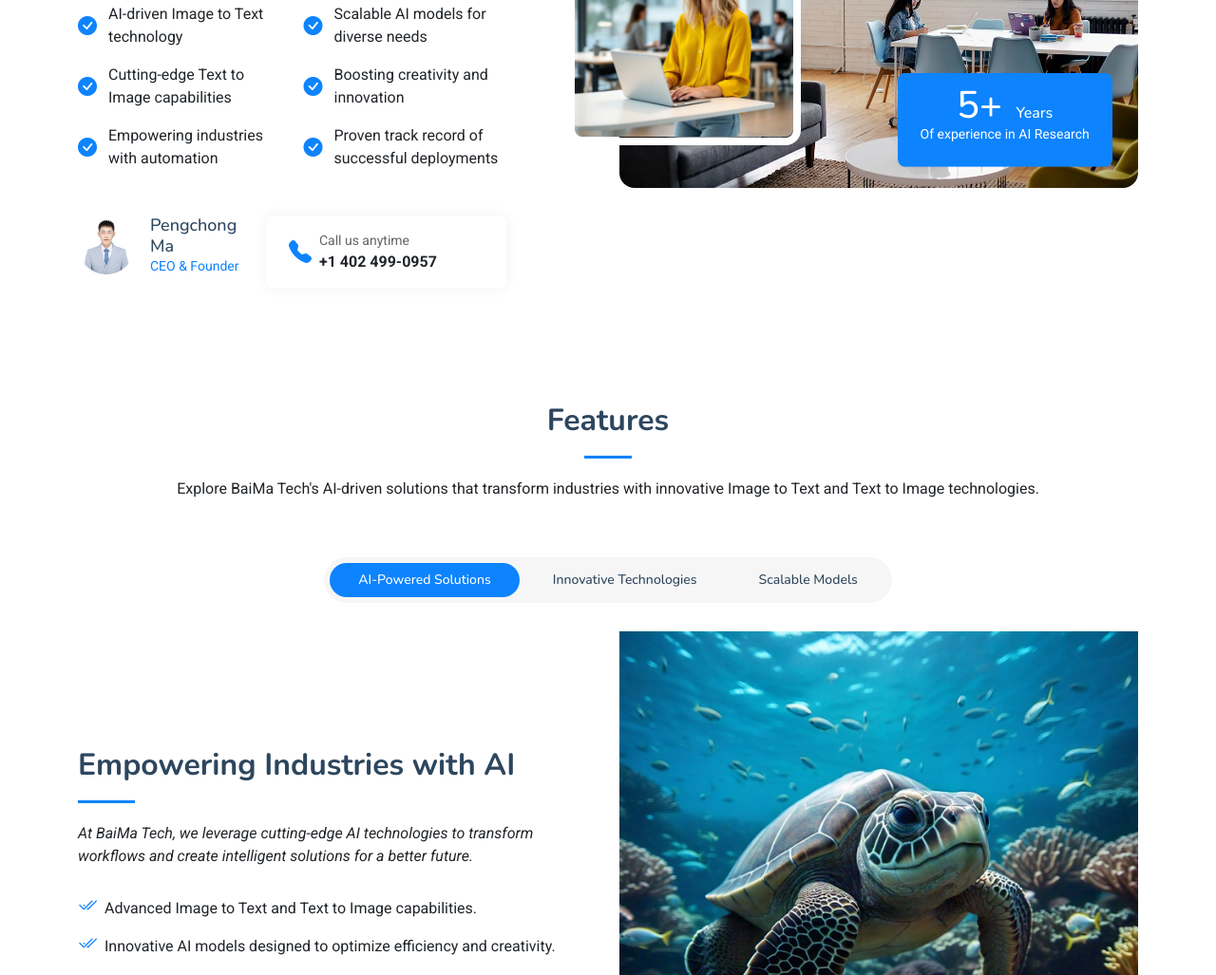
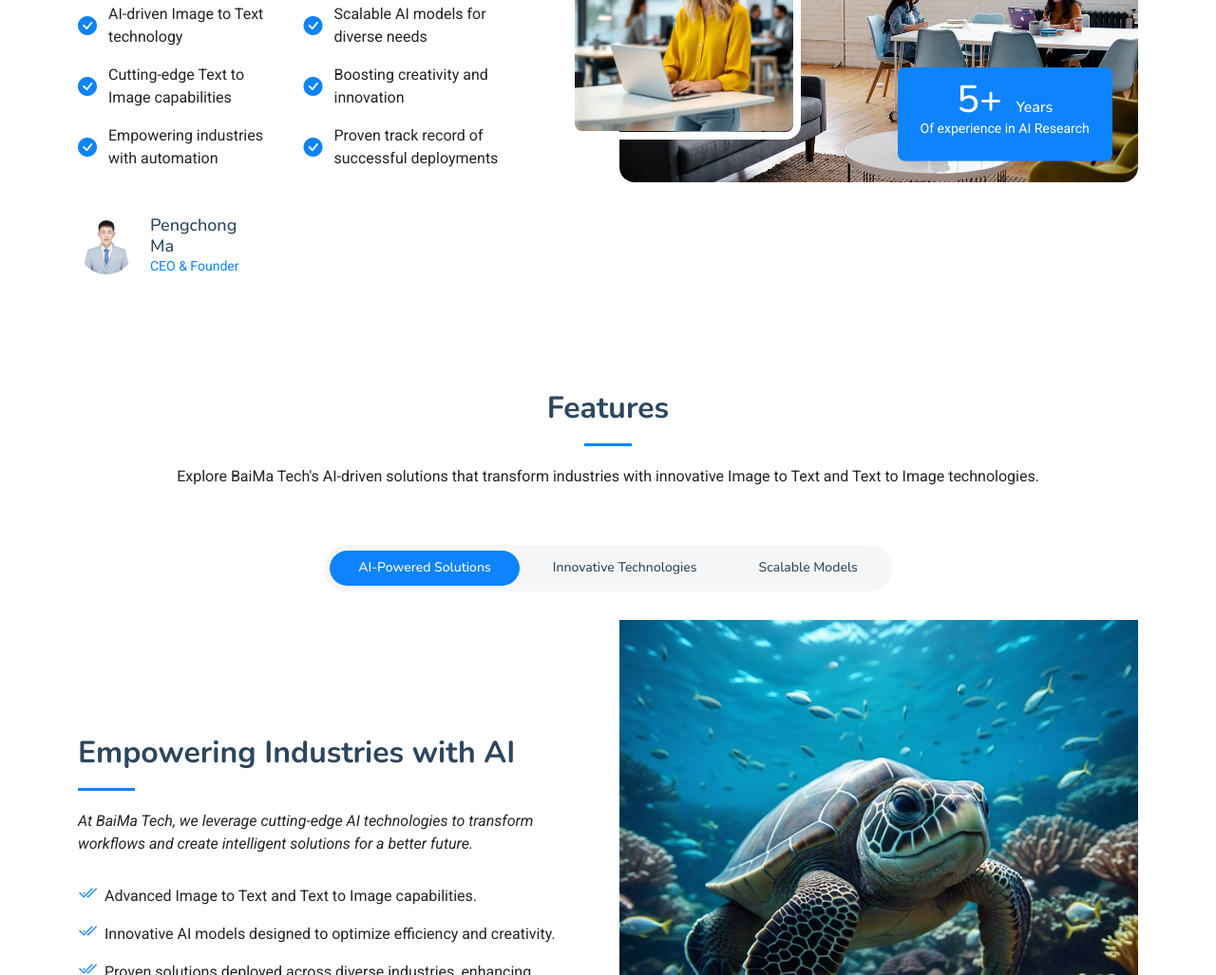
Before and after one commit to mpckkk/AICyto, a plain HTML site: page index.html in a window 1280 px wide. Shown: the part 1459-2486 px from the top of the page at 95% size. Drawn offline with nearby package versions, Linux system fonts and the light colour scheme.

Commit message:
Update index.html

```diff
--- a/index.html
+++ b/index.html
@@ -214,13 +214,13 @@
                   </div>
                 </div>
                 <div class="col-lg-7">
-                  <div class="contact-info d-flex align-items-center gap-2">
+<!--                   <div class="contact-info d-flex align-items-center gap-2">
                     <i class="bi bi-telephone-fill"></i>
                     <div>
                       <p class="contact-label">Call us anytime</p>
                       <p class="contact-number">+1 402 499-0957</p>
                     </div>
-                  </div>
+                  </div> -->
                 </div>
               </div>
             </div>
```
